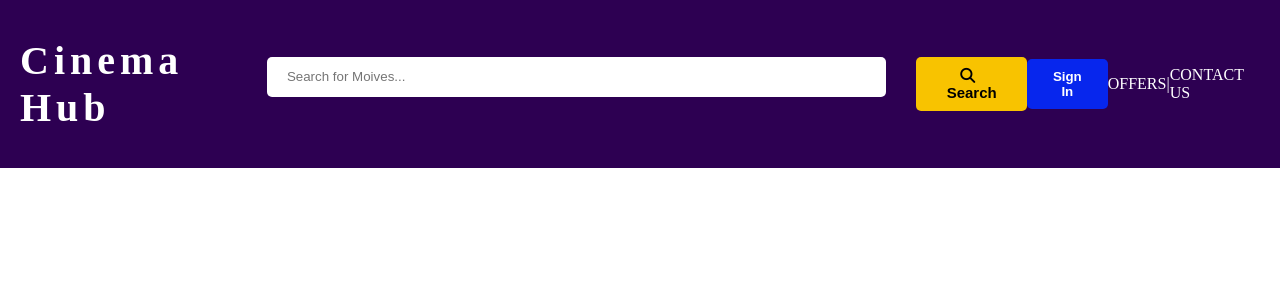
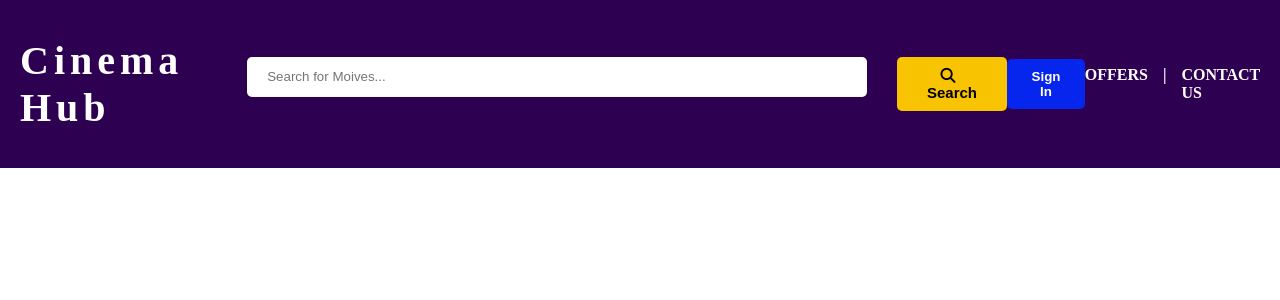
Before and after one commit to sachithrakalani/PUSL3120-Full-Stack-Developmen-FE, a React (Vite) app: page / in a window 1280 px wide. Shown: the top 300 px of the page. Built offline with nearby package versions, Linux system fonts and the light colour scheme.

Commit message:
Style navigation links

```diff
--- a/src/Components/HomePageHeader.jsx
+++ b/src/Components/HomePageHeader.jsx
@@ -11,13 +11,16 @@ export default function HomePageHeader() {
             placeholder="Search for Moives..."
           ></input>
           <button className={styles.searchButton}>
-            <i className="fas fa-search" style={{ marginRight: '8px' }}></i>Search
+            <i className="fas fa-search" style={{ marginRight: "8px" }}></i>
+            Search
           </button>
         </div>
         <button className={styles.signInButton}>Sign In</button>
-        <span>OFFERS</span>
-        <span>|</span>
-        <span>CONTACT US</span>
+        <div className={styles.links}>
+          <span>OFFERS</span>
+          <span>|</span>
+          <span>CONTACT US</span>
+        </div>
       </div>
     </header>
   );
--- a/src/Components/homepageheader.module.css
+++ b/src/Components/homepageheader.module.css
@@ -47,3 +47,18 @@
     font-weight: bold;
     cursor: pointer;
 }
+
+.links{
+  display: flex;
+  gap: 15px;
+  font-size: 16px;
+  font-weight: bold;
+}
+
+.links span {
+    cursor: pointer;
+  }
+
+  .links span:hover {
+    color: #F8C300;
+  }
```
